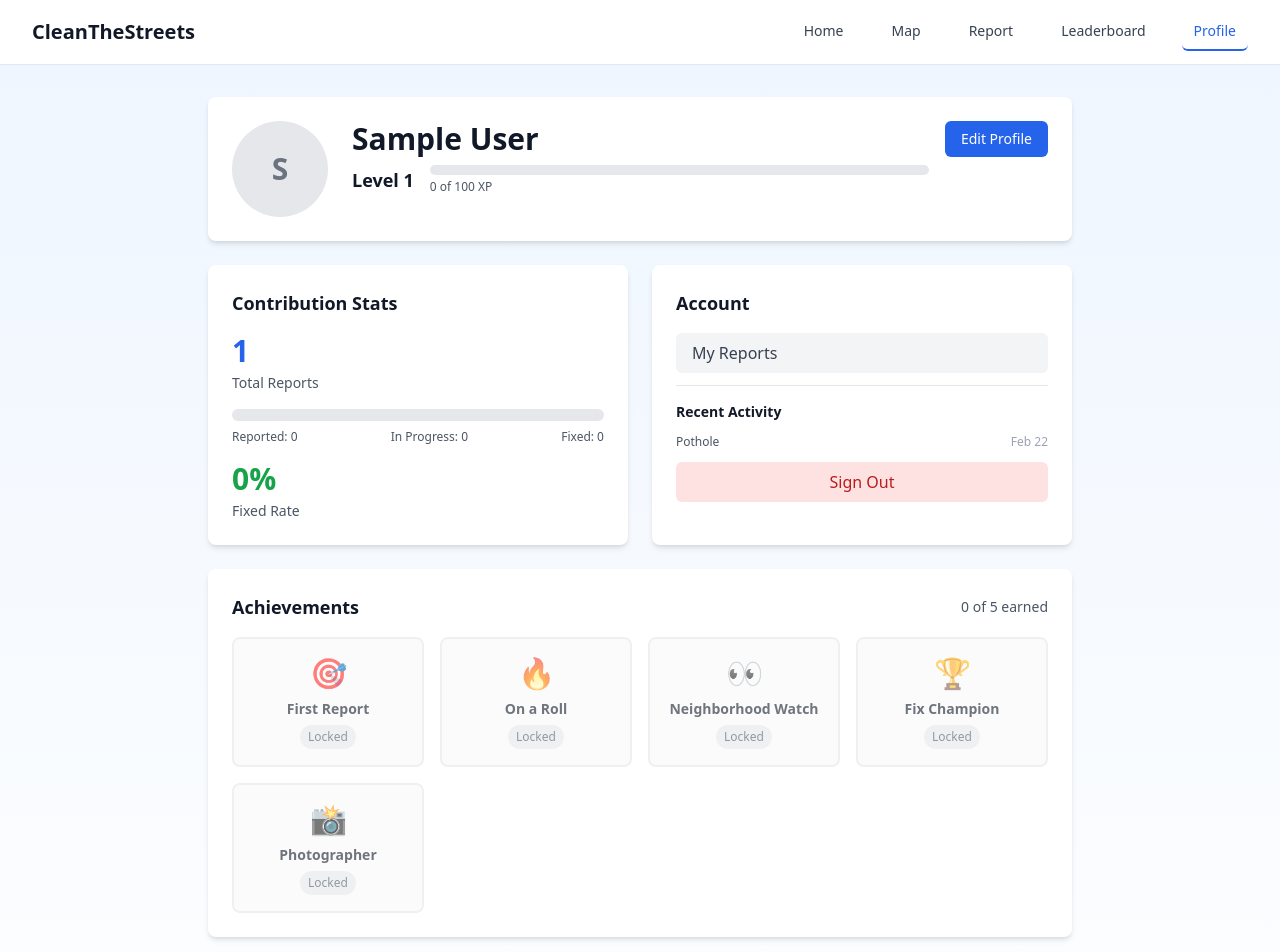
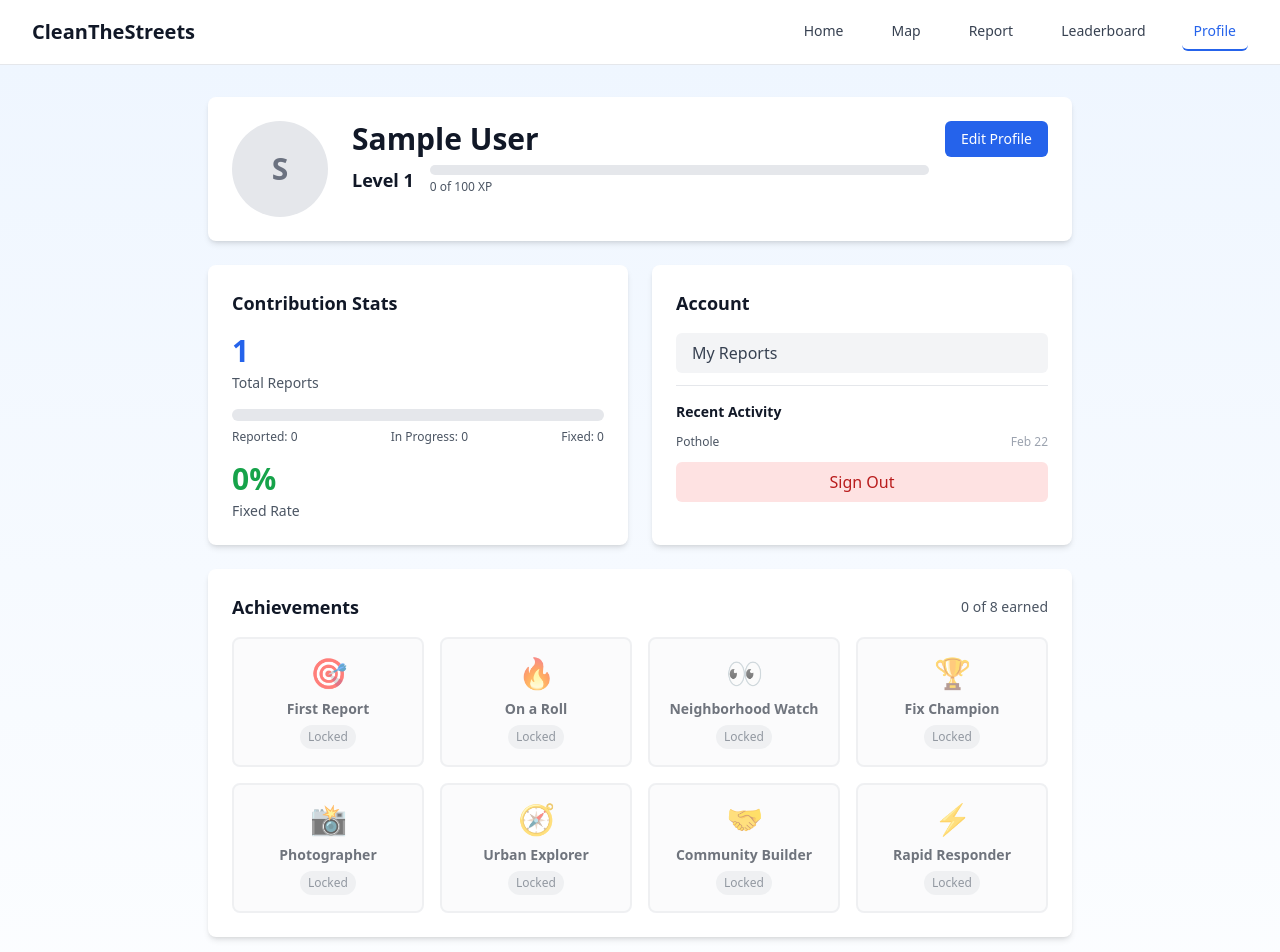
Before and after one commit to theohudson24/cleanthestreets, a Next.js app: page /profile in a window 1280 px wide. Shown: the top 952 px of the page. Built offline with nearby package versions, Linux system fonts and the light colour scheme; sample sign-in values are in the browser's storage.

Commit message:
Updated XP Location and added 3 new achievements

```diff
--- a/src/app/profile/page.js
+++ b/src/app/profile/page.js
@@ -40,7 +40,7 @@ export default function ProfilePage() {
         // Load mock user progress data
         const progress = getMockUserProgress(parsedUser.id);
         setUserProgress(progress);
-        fetchProfile(parsedUser);
+        fetchProfile(parsedUser, progress);
       } catch (e) {
         router.push('/signin?redirect=/profile');
       }
@@ -63,13 +63,22 @@ export default function ProfilePage() {
     setShowSignOutConfirm(false);
   };
 
-  const fetchProfile = async (currentUser) => {
+  const fetchProfile = async (currentUser, progressData) => {
     try {
+      const xpSource = progressData || userProgress;
       // Fetch recent reports
       const reportsResponse = await fetch('/api/reports');
       if (reportsResponse.ok) {
         const reports = await reportsResponse.json();
-        setRecentReports(reports.slice(0, 5)); // Last 5 reports
+        const recentReportsWithXP = reports.slice(0, 5).map((report, index) => {
+          const xpEvent = xpSource?.recentXPEvents?.[index];
+          return {
+            ...report,
+            xpEarned: xpEvent?.amount ?? null,
+            xpLabel: xpEvent?.label ?? null,
+          };
+        });
+        setRecentReports(recentReportsWithXP); // Last 5 reports with XP context
       }
 
       // Fetch leaderboard to find user's position
@@ -341,13 +350,20 @@ export default function ProfilePage() {
                         href={`/issue/${report.id}`}
                         className="block text-xs text-gray-600 hover:text-blue-600 transition-colors"
                       >
-                        <div className="flex items-center justify-between">
+                        <div className="flex items-center justify-between gap-2">
                           <span className="truncate flex-1">
                             {report.issueType?.replace('_', ' ').replace(/\b\w/g, (l) => l.toUpperCase()) || 'Issue'}
                           </span>
-                          <span className="text-gray-400 ml-2">
-                            {new Date(report.createdAt).toLocaleDateString('en-US', { month: 'short', day: 'numeric' })}
-                          </span>
+                          <div className="flex items-center gap-2">
+                            {typeof report.xpEarned === 'number' && (
+                              <span className="text-green-600 font-semibold">
+                                +{report.xpEarned} XP
+                              </span>
+                            )}
+                            <span className="text-gray-400">
+                              {new Date(report.createdAt).toLocaleDateString('en-US', { month: 'short', day: 'numeric' })}
+                            </span>
+                          </div>
                         </div>
                       </Link>
                     ))}
@@ -399,20 +415,6 @@ export default function ProfilePage() {
           )}
         </div>
 
-        {/* Recent XP Events */}
-        {userProgress && userProgress.recentXPEvents.length > 0 && (
-          <div className="bg-white rounded-lg shadow-md p-6">
-            <h2 className="text-xl font-semibold text-gray-900 mb-4">Recent XP</h2>
-            <div className="space-y-2">
-              {userProgress.recentXPEvents.slice(0, 3).map((event, index) => (
-                <div key={index} className="flex items-center justify-between text-sm">
-                  <span className="text-gray-700">{event.label}</span>
-                  <span className="font-semibold text-green-600">+{event.amount} XP</span>
-                </div>
-              ))}
-            </div>
-          </div>
-        )}
       </div>
 
       {/* XP Toast */}
--- a/src/components/IssueCard.js
+++ b/src/components/IssueCard.js
@@ -37,6 +37,14 @@ export default function IssueCard({ issue }) {
                 <span>Severity: {issue.severity}/5</span>
               )}
             </div>
+            {typeof issue.xpEarned === 'number' && (
+              <div className="flex items-center justify-between mt-3 text-xs">
+                <span className="text-gray-500">
+                  {issue.xpLabel || 'XP earned'}
+                </span>
+                <span className="text-green-600 font-semibold">+{issue.xpEarned} XP</span>
+              </div>
+            )}
           </div>
         </div>
       </div>
--- a/src/components/LevelProgress.js
+++ b/src/components/LevelProgress.js
@@ -29,7 +29,7 @@ export default function LevelProgress({ level, currentXP, xpForCurrentLevel, xpT
       <div className="flex-1 min-w-[200px]">
         <div className="w-full bg-gray-200 rounded-full h-2.5 mb-1">
           <div
-            className="bg-blue-600 h-2.5 rounded-full transition-all duration-1000 ease-out"
+            className="bg-green-500 h-2.5 rounded-full transition-all duration-1000 ease-out"
             style={{ width: `${animatedProgress}%` }}
             role="progressbar"
             aria-valuenow={displayPercent}
--- a/src/data/achievements.js
+++ b/src/data/achievements.js
@@ -35,6 +35,27 @@ export const ACHIEVEMENTS_CATALOG = [
     icon: '📸',
     criteria: 'Submit 10 reports with photos',
   },
+  {
+    id: 'urban_explorer',
+    title: 'Urban Explorer',
+    description: 'You\'ve reported hazards in three different neighborhoods.',
+    icon: '🧭',
+    criteria: 'Report issues in 3 unique neighborhoods',
+  },
+  {
+    id: 'community_builder',
+    title: 'Community Builder',
+    description: 'You’ve helped validate ten community reports.',
+    icon: '🤝',
+    criteria: 'Validate 10 reports from other residents',
+  },
+  {
+    id: 'rapid_responder',
+    title: 'Rapid Responder',
+    description: 'You filed a report within minutes of spotting the hazard.',
+    icon: '⚡️',
+    criteria: 'Submit a report within 15 minutes of observing an issue',
+  },
 ];
 
 // Helper function to get achievement by ID
```
